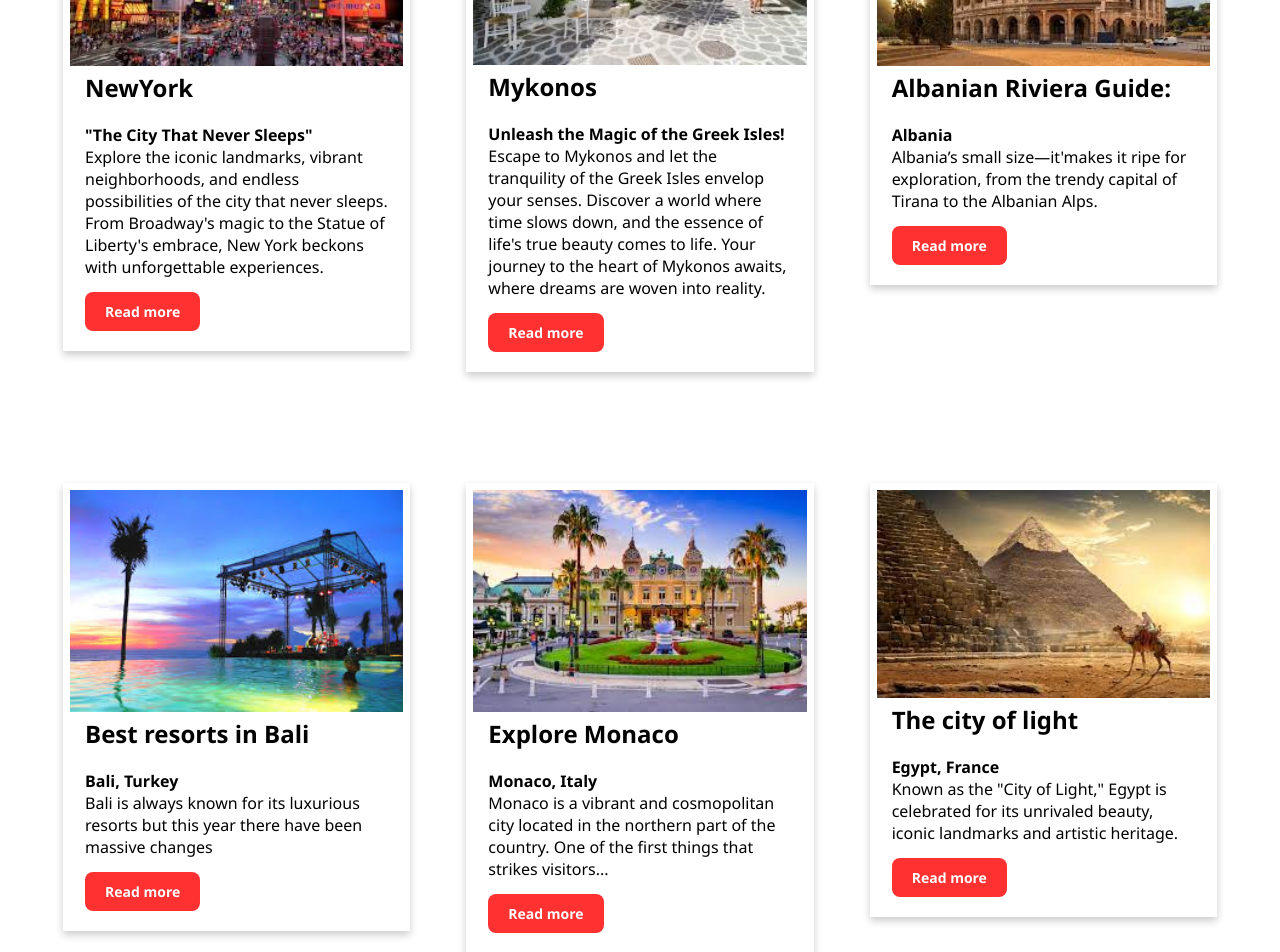
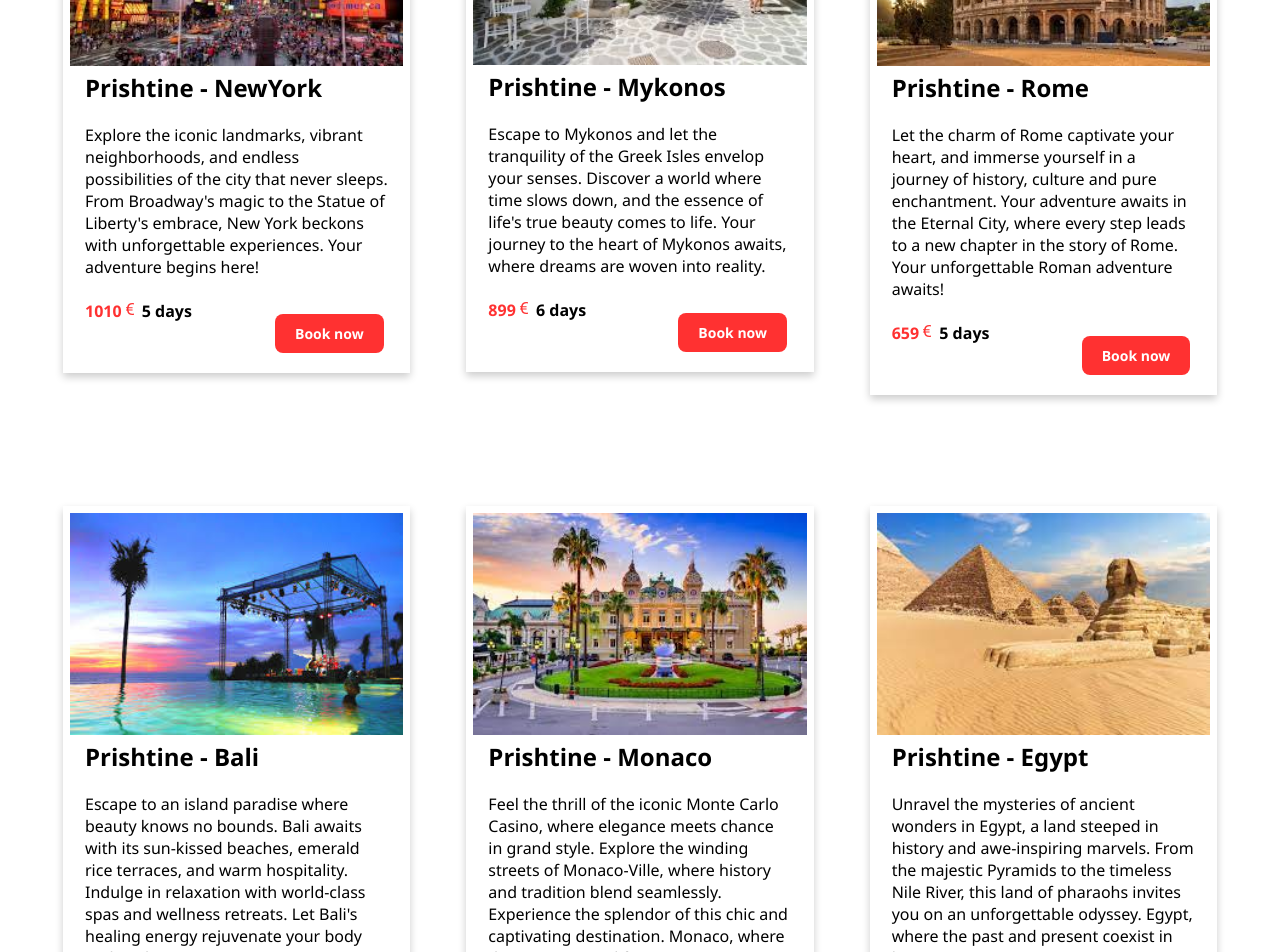
Before and after one commit to bleonjusufi/Agjensioni-Turistik, a React (Create React App) app in the folder frontend/: page /offers in a window 1280 px wide. Shown: the part 740-1692 px from the top of the page. Built offline with nearby package versions, Linux system fonts and the light colour scheme.

Commit message:
offers page

```diff
--- a/frontend/src/Components/CSS/Offers.css
+++ b/frontend/src/Components/CSS/Offers.css
@@ -67,6 +67,10 @@
 .title {
     font-weight: bold;
 }
+.text{
+    color: #ff3131;
+    display: inline;
+}
 #offers-button {
     background-color: #ff3131;
     text-decoration: none;
@@ -76,4 +80,5 @@
     border-radius: 8px;
     font-size: 14px;
     font-weight: bold;
+    margin-left: 190px;
 }
--- a/frontend/src/Components/Pages/Offers.jsx
+++ b/frontend/src/Components/Pages/Offers.jsx
@@ -7,8 +7,10 @@ import Mykonos from '../Images/Mykonos.jpg';
 import Rome from '../Images/romee.jpg';
 import Bali from '../Images/Bali.jpg';
 import Monaco from '../Images/MONACOO.jpg';
-import Egypt from '../Images/egypt.jpg';
+import Egypt from '../Images/egyypt.jpg';
 import offersPhoto from '../Images/couple-travel.jpg';
+import { BsCurrencyEuro } from 'react-icons/bs';
+
 
 function Offers() {
     return (
@@ -27,13 +29,18 @@ function Offers() {
                     <div className="offers-card">
                         <img src={NewYork} alt="NewYork" className="offers-img"/>
                         <div className="container">
-                            <h2 className="bottom-left">NewYork</h2>
-                            <p className="title">"The City That Never Sleeps"</p>
-                            <p>Explore the iconic landmarks, vibrant neighborhoods, and endless possibilities of the city that never sleeps.
-                                From Broadway's magic to the Statue of Liberty's embrace,
-                                New York beckons with unforgettable experiences.
-                            </p> <br></br>
-                            <Link to = "#" id="offers-button">Read more</Link>
+                            <h2 className="bottom-left">Prishtine - NewYork</h2>
+                            <p>
+                            Explore the iconic landmarks, vibrant neighborhoods, and endless possibilities of the city that never sleeps.
+                            From Broadway's magic to the Statue of Liberty's embrace,
+                            New York beckons with unforgettable experiences.
+                            Your adventure begins here!
+
+                            </p>
+                            <br />
+                            <p className="title"> <p className="text">  1010<BsCurrencyEuro/></p> 5 days</p>
+
+                            <Link to = "#" id="offers-button">Book now</Link>
                             <br></br>
                             <span><br></br></span>
                         </div>
@@ -43,14 +50,16 @@ function Offers() {
                     <div className="offers-card">
                         <img src={Mykonos} alt="Mykonos" className="offers-img"/>
                         <div className="container">
-                            <h2 className="bottom-left">Mykonos</h2>
-                            <p className="title">Unleash the Magic of the Greek Isles!</p>
-                            <p>Escape to Mykonos and let the tranquility of the Greek Isles envelop your senses.
-                                Discover a world where time slows down, and the essence of life's true beauty comes to life.
-                                 Your journey to the heart of Mykonos awaits,
-                                where dreams are woven into reality.
-                            </p> <br></br>
-                            <Link to = "#" id="offers-button">Read more</Link>
+                        <h2 className="bottom-left">Prishtine - Mykonos</h2>
+                            <p>
+                            Escape to Mykonos and let the tranquility of the Greek Isles envelop your senses.
+                             Discover a world where time slows down, and the essence of life's true beauty comes to life.
+                            Your journey to the heart of Mykonos awaits, where dreams are woven into reality.
+                            </p>
+                            <br />
+                            <p className="title"> <p className="text">  899<BsCurrencyEuro/></p> 6 days</p>
+
+                            <Link to = "#" id="offers-button">Book now</Link>
                             <br></br>
                             <span><br></br></span>
                         </div>
@@ -60,12 +69,17 @@ function Offers() {
                     <div className="offers-card">
                         <img src={Rome} alt="Rome" className="offers-img"/>
                         <div className="container">
-                            <h2 className="bottom-left">Albanian Riviera Guide:</h2>
-                            <p className="title">Albania</p>
-                            <p>Albania’s small size—it'makes it ripe for exploration, from the trendy capital of Tirana to the Albanian Alps.
+                            <h2 className="bottom-left">Prishtine - Rome</h2>
+                            <p>
+                            Let the charm of Rome captivate your heart, and immerse yourself in a journey of history, culture
+                             and pure enchantment. Your adventure awaits in the Eternal City,
+                            where every step leads to a new chapter in the story of Rome.
+                            Your unforgettable Roman adventure awaits!
                             </p>
-                            <br></br>
-                            <Link to = "#" id="offers-button">Read more</Link>
+                            <br />
+                            <p className="title"> <p className="text">  659<BsCurrencyEuro/></p> 5 days</p>
+
+                            <Link to = "#" id="offers-button">Book now</Link>
                             <br></br>
                             <span><br></br></span>
                         </div>
@@ -77,12 +91,17 @@ function Offers() {
                     <div className="offers-card">
                         <img src={Bali} alt="Bali" className="offers-img"/>
                         <div className="container">
-                            <h2 className="bottom-left">Best resorts in Bali</h2>
-                            <p className="title">Bali, Turkey</p>
-                            <p>Bali is always known for its luxurious resorts but
-                                this year there have been massive changes
-                            </p> <br></br>
-                            <Link to = "#" id="offers-button">Read more</Link>
+                            <h2 className="bottom-left">Prishtine - Bali</h2>
+                            <p>
+                            Escape to an island paradise where beauty knows no bounds.
+                             Bali awaits with its sun-kissed beaches, emerald rice terraces, and warm hospitality.
+                             Indulge in relaxation with world-class spas and wellness retreats.
+                             Let Bali's healing energy rejuvenate your body and soul.
+                            </p>
+                            <br />
+                            <p className="title"> <p className="text">  2599<BsCurrencyEuro/></p> 10 days</p>
+
+                            <Link to = "#" id="offers-button">Book now</Link>
                             <br></br>
                             <span><br></br></span>
                         </div>
@@ -92,12 +111,17 @@ function Offers() {
                     <div className="offers-card">
                         <img src={Monaco} alt="Monaco" className="offers-img"/>
                         <div className="container">
-                            <h2 className="bottom-left">Explore Monaco</h2>
-                            <p className="title">Monaco, Italy</p>
-                            <p>Monaco is a vibrant and cosmopolitan city located in the northern part of the country.
-                            One of the first things that strikes visitors...
-                            </p> <br></br>
-                            <Link to = "#" id="offers-button">Read more</Link>
+                            <h2 className="bottom-left">Prishtine - Monaco</h2>
+                            <p>
+                            Feel the thrill of the iconic Monte Carlo Casino, where elegance meets chance in grand style.
+                             Explore the winding streets of Monaco-Ville, where history and tradition blend seamlessly.
+                             Experience the splendor of this chic and captivating destination.
+                             Monaco, where dreams come to life!
+                            </p>
+                            <br />
+                            <p className="title"> <p className="text">  505<BsCurrencyEuro/></p> 4 days</p>
+
+                            <Link to = "#" id="offers-button">Book now</Link>
                             <br></br>
                             <span><br></br></span>
                         </div>
@@ -107,12 +131,17 @@ function Offers() {
                     <div className="offers-card">
                         <img src={Egypt} alt="Egypt" className="offers-img"/>
                         <div className="container">
-                            <h2 className="bottom-left">The city of light</h2>
-                            <p className="title">Egypt, France</p>
-                            <p>Known as the "City of Light," Egypt is celebrated for its unrivaled beauty, iconic landmarks and artistic heritage.
+                            <h2 className="bottom-left">Prishtine - Egypt</h2>
+                            <p>
+                            Unravel the mysteries of ancient wonders in Egypt, a land steeped in history and awe-inspiring marvels.
+                             From the majestic Pyramids to the timeless Nile River,
+                             this land of pharaohs invites you on an unforgettable odyssey.
+                             Egypt, where the past and present coexist in harmony.
                             </p>
-                            <br></br>
-                            <Link to = "#" id="offers-button">Read more</Link>
+                            <br />
+                            <p className="title"> <p className="text">  999<BsCurrencyEuro/></p> 7 days</p>
+
+                            <Link to = "#" id="offers-button">Book now</Link>
                             <br></br>
                             <span><br></br></span>
                         </div>
```
Also changed, not shown: frontend/src/Components/Images/egyypt.jpg (added).
